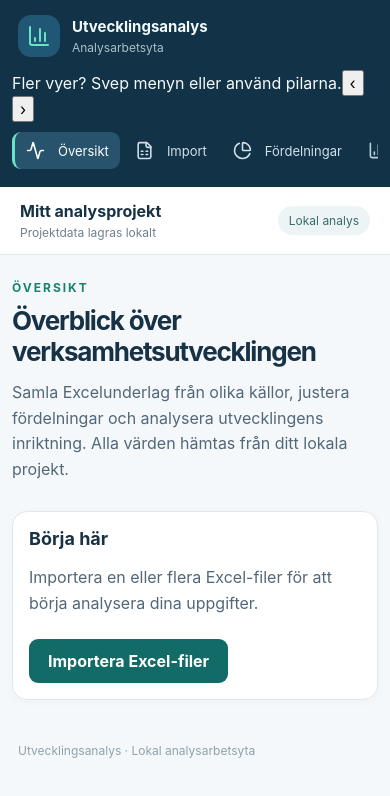
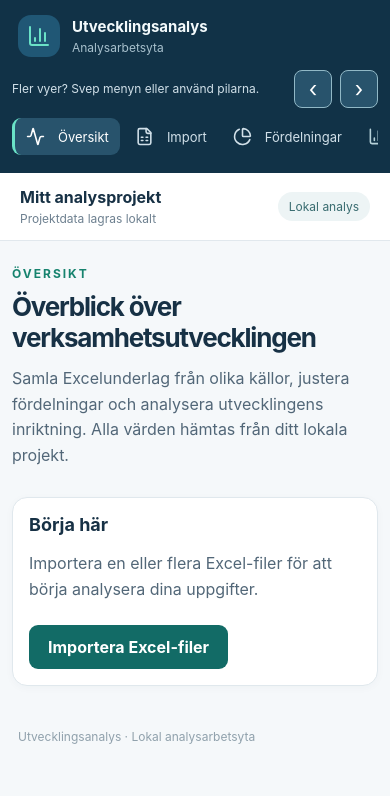
Before and after one commit to erland/pwa-utvecklingsanalys, a React (Vite) app: page / in a window 390 px wide. Shown: the top 796 px of the page. Built offline with nearby package versions, Linux system fonts and the light colour scheme.

Commit message:
style(ux-006): expose mobile navigation affordance and touch-sized scroll buttons

```diff
--- a/src/styles.css
+++ b/src/styles.css
@@ -104,3 +104,15 @@ main :where(.mapping-grid,.panel,.analysis-layout,.filters,.results){min-width:0
 .canonical-analytics .analysis-selection-grid>.notice{grid-column:1/-1}
 .canonical-analytics .analysis-summary,.canonical-analytics .analysis-details{margin-top:20px}
 @media(max-width:680px){.canonical-analytics .analysis-selection-grid{grid-template-columns:minmax(0,1fr)}}
+
+
+/* UX-006: Explain horizontal navigation on tablet and small-screen layouts.
+   Keep controls invisible on desktop, where the sidebar already shows all views. */
+.mobile-nav-tools{display:none}
+@media(max-width:1150px){
+ .mobile-nav-tools{display:flex;align-items:center;justify-content:flex-end;gap:8px;min-width:0}
+ .mobile-nav-tools span{font-size:12px;color:#d1e0e9;margin-right:auto;line-height:1.4}
+ .mobile-nav-arrow{border:1px solid #91b8c6;border-radius:8px;background:#28536c;color:white;min-width:38px;min-height:38px;padding:4px 10px;font-size:22px;line-height:1}
+ .mobile-nav-arrow:hover{background:#356782}
+ .sidebar nav[aria-label="Huvudmeny"]{overscroll-behavior-x:contain;scrollbar-width:thin;scroll-padding-inline:12px}
+}
```
